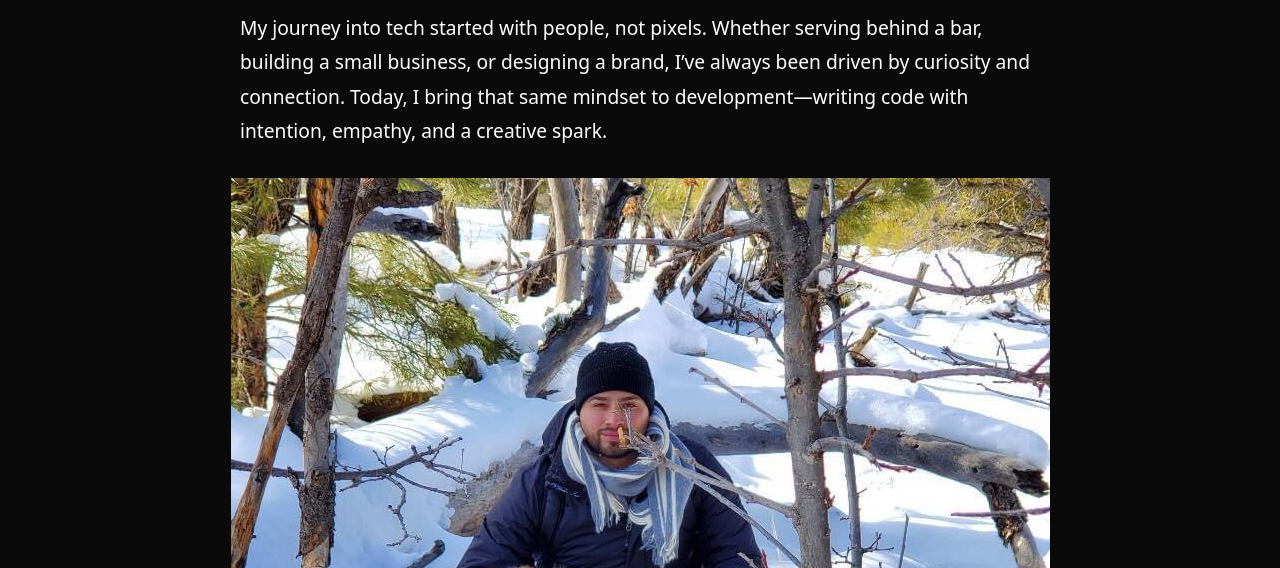
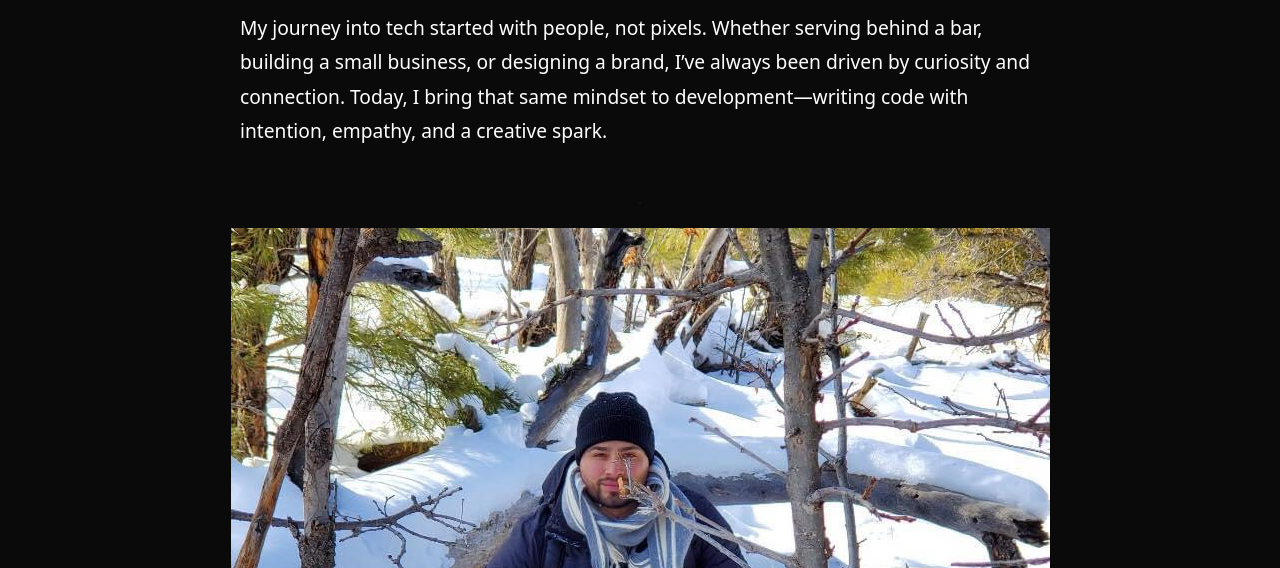
Before and after one commit to agalindo480/Andres-Galindo, a plain HTML site: page about.html in a window 1280 px wide. Shown: the part 232-800 px from the top of the page. Drawn offline with Linux system fonts and the light colour scheme.

Commit message:
about photo
update

```diff
--- a/styles.css
+++ b/styles.css
@@ -126,13 +126,13 @@
   object-fit:contain; /* keeps full photo visible */
 }
 /* ========== About Page Styles ========== */
-/* .about-photo{
+.about-photo{
   margin:24px 0;
   border:1px solid var(--line);
   border-radius:16px;
   overflow:hidden;
   background:#0f0f0f;
-} */
+}
 .about-photo img{
   width:100%;
   height:auto;
```
